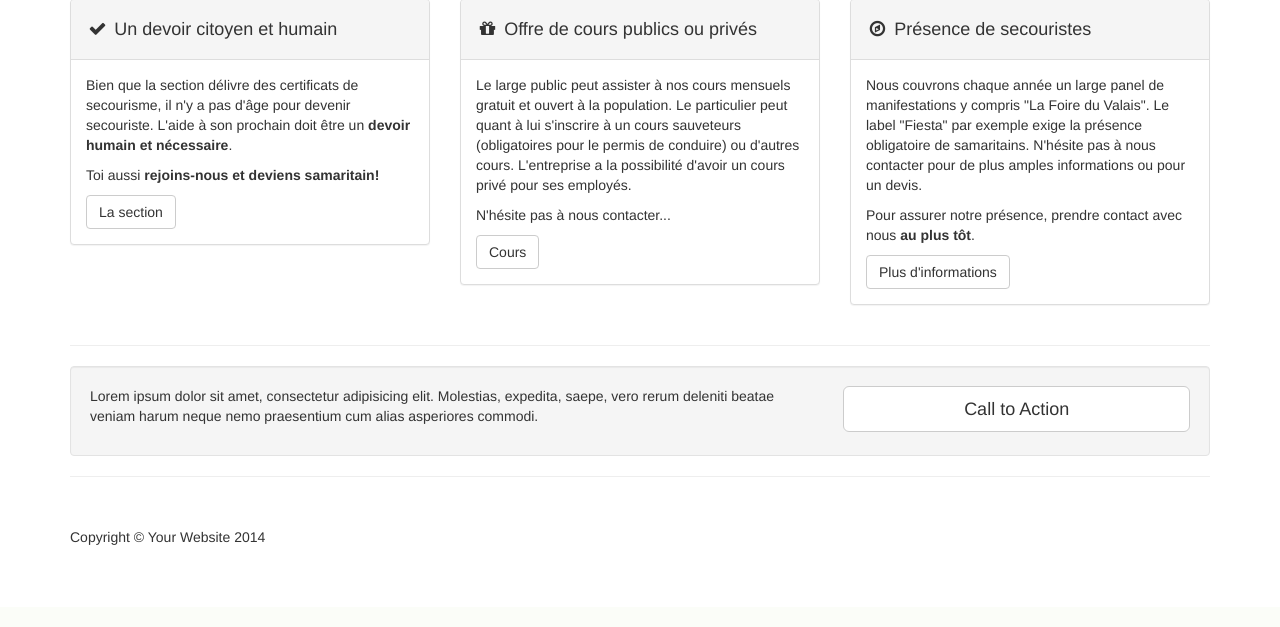
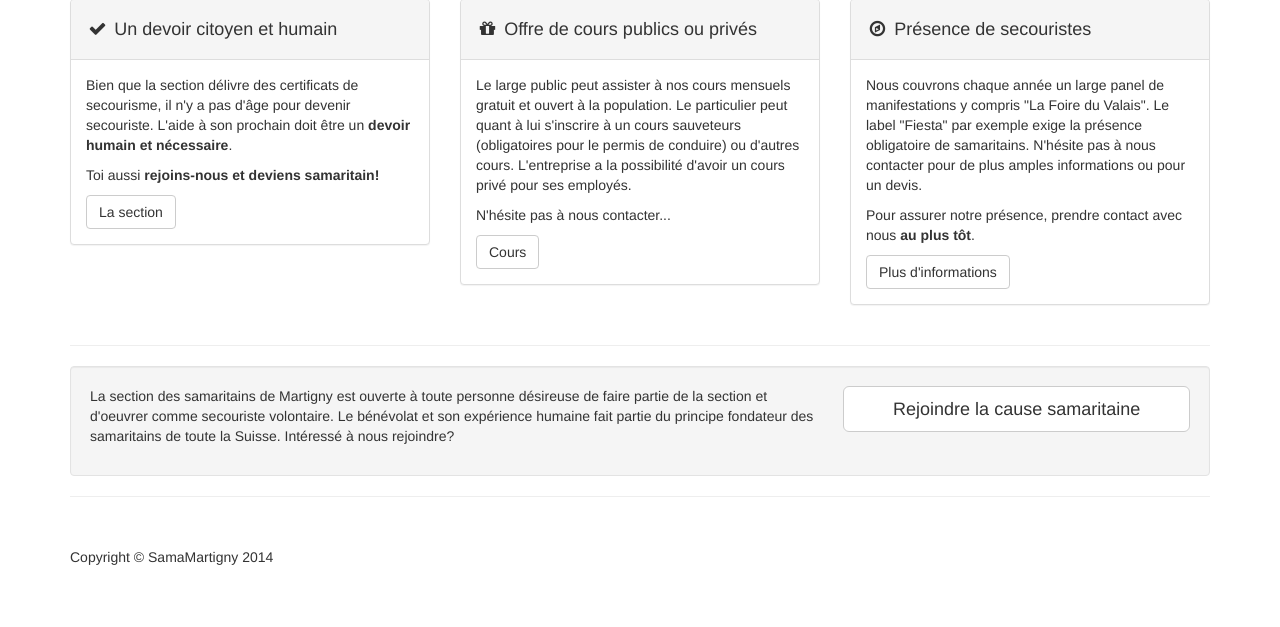
Before and after one commit to neodark/samaweb, a Django app: page / in a window 1280 px wide. Shown: the part 536-1163 px from the top of the page. Before the commit the page ends 1081 px from the top, so only its background shows below. Run offline with Django 3.2, Linux system fonts and the light colour scheme; some libraries are stand-ins or nearby versions.

Commit message:
[templates][core] updated texts to index.html

```diff
--- a/templates/core/index.html
+++ b/templates/core/index.html
@@ -310,10 +310,10 @@
         <div class="well">
             <div class="row">
                 <div class="col-md-8">
-                    <p>Lorem ipsum dolor sit amet, consectetur adipisicing elit. Molestias, expedita, saepe, vero rerum deleniti beatae veniam harum neque nemo praesentium cum alias asperiores commodi.</p>
+                    <p>La section des samaritains de Martigny est ouverte à toute personne désireuse de faire partie de la section et d'oeuvrer comme secouriste volontaire. Le bénévolat et son expérience humaine fait partie du principe fondateur des samaritains de toute la Suisse. Intéressé à nous rejoindre?</p>
                 </div>
                 <div class="col-md-4">
-                    <a class="btn btn-lg btn-default btn-block" href="#">Call to Action</a>
+                    <a class="btn btn-lg btn-default btn-block" href="#">Rejoindre la cause samaritaine</a>
                 </div>
             </div>
         </div>
@@ -324,7 +324,7 @@
         <footer>
             <div class="row">
                 <div class="col-lg-12">
-                    <p>Copyright &copy; Your Website 2014</p>
+                    <p>Copyright &copy; SamaMartigny 2014</p>
                 </div>
             </div>
         </footer>
```
